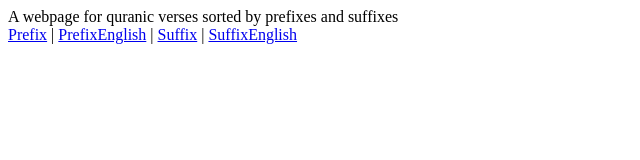
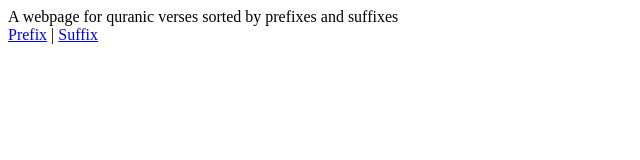
Before and after one commit to htmlcssjs1000/htmlcssjs1000.github.io, a plain HTML site: page index.html in a window 1280 px wide. Shown: the whole page, without its empty margins (0-640 px from the left). Drawn offline with Linux system fonts and the light colour scheme.

Commit message:
Remove English suffix links from navigation

```diff
--- a/index.html
+++ b/index.html
@@ -2,7 +2,5 @@ A webpage for quranic verses sorted by prefixes and suffixes
 
 <nav>
     <a href="prefix.html">Prefix</a> |
-    <a href="prefixEnglish.html">PrefixEnglish</a> |
-    <a href="suffix.html">Suffix</a> |
-    <a href="suffixEnglish.html">SuffixEnglish</a>
+    <a href="suffix.html">Suffix</a>
 </nav>
```
